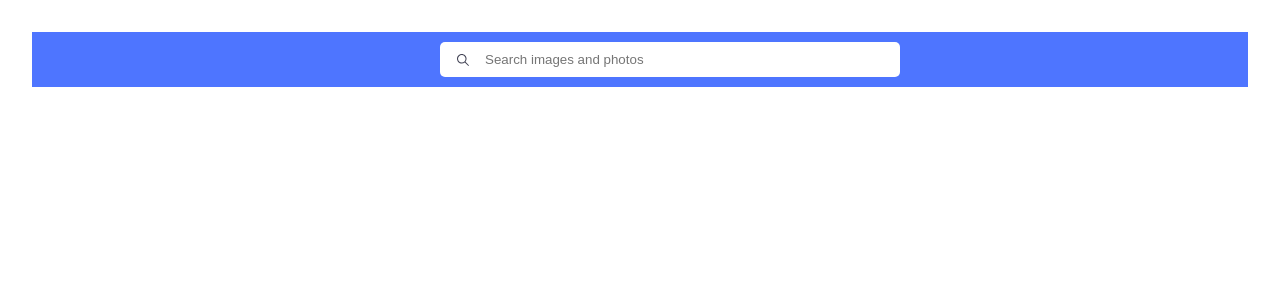
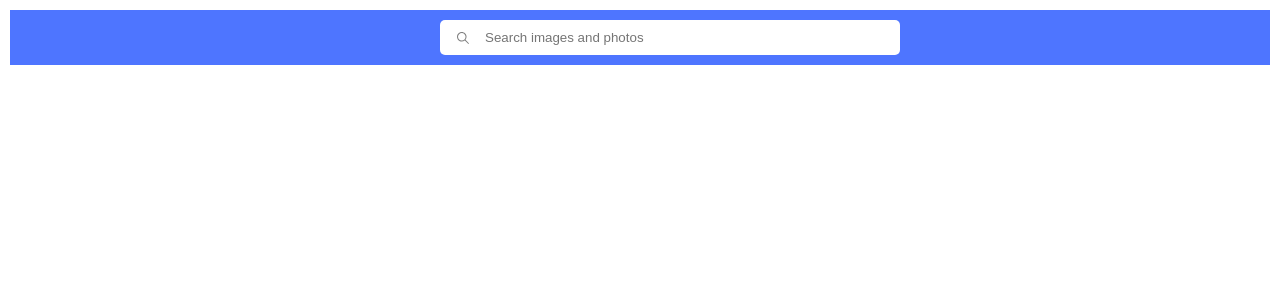
Before and after one commit to volodymyr-zahrebelnyi/goit-react-hw-04, a React (Vite) app: page / in a window 1280 px wide. Shown: the top 300 px of the page. Built offline with nearby package versions, Linux system fonts and the light colour scheme.

Commit message:
fixed issues with conditional rendering and modal

```diff
--- a/src/components/App/App.jsx
+++ b/src/components/App/App.jsx
@@ -51,7 +51,6 @@ export default function App() {
   }, [page, topic]);
 
   const openModal = image => {
-    // if (!modalIsOpen)
     setSelectedImg(image);
     setModalIsOpen(true);
   };
@@ -79,7 +78,6 @@ export default function App() {
           radius="9"
           ariaLabel="three-dots-loading"
           wrapperStyle={{ justifyContent: "center" }}
-          wrapperClass
         />
       )}
       {images.length > 0 && !loading && page < totalPages && (
@@ -87,13 +85,21 @@ export default function App() {
           Load More
         </button>
       )}
-      {modalIsOpen && selectedImg && (
-        <ImageModal
-          isOpen={modalIsOpen}
-          onClose={closeModal}
-          image={selectedImg}
-        />
-      )}
+      <ImageModal
+        isOpen={modalIsOpen}
+        onClose={closeModal}
+        image={selectedImg}
+      />
     </div>
   );
 }
+
+{
+  /* {modalIsOpen && selectedImg && (
+  <ImageModal
+    isOpen={modalIsOpen}
+    onClose={closeModal}
+    image={selectedImg}
+  />
+)} */
+}
--- a/src/components/App/App.module.css
+++ b/src/components/App/App.module.css
@@ -1,6 +1,6 @@
 .container {
   max-width: 1440px;
-  padding: 32px 32px;
+  padding: 10px 10px;
   margin: 0 auto;
 }
 
--- a/src/components/App/SearchBar/SearchBar.jsx
+++ b/src/components/App/SearchBar/SearchBar.jsx
@@ -29,7 +29,7 @@ export default function SearchBar({ onSearch }) {
                 placeholder="Search images and photos"
               />
               <button className={css.btn} type="submit">
-                <IoIosSearch />
+                <IoIosSearch className={css.icon} />
               </button>
             </div>
           </Form>
--- a/src/components/App/SearchBar/SearchBar.module.css
+++ b/src/components/App/SearchBar/SearchBar.module.css
@@ -44,3 +44,11 @@
   align-items: center;
   justify-content: center;
 }
+
+.icon {
+  color: grey;
+}
+
+.icon:hover {
+  color: black;
+}
```
